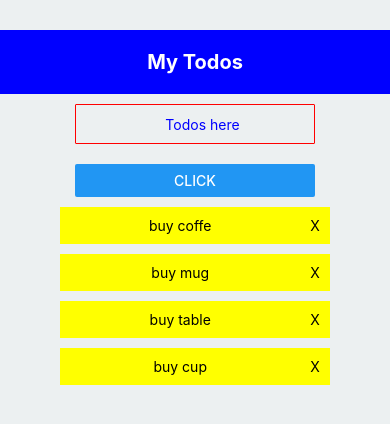
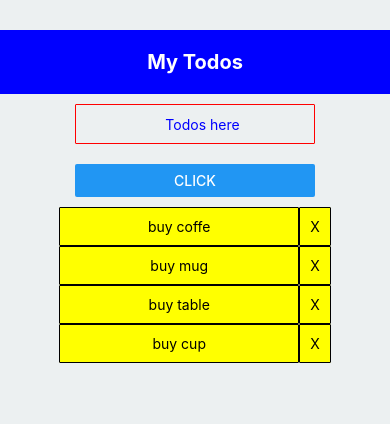
Before and after one commit to SteveJ123/react_native, a React Native app in the folder todo/: screen / in a window 390 px wide. Shown: the top 424 px of the page. Built offline with nearby package versions, Linux system fonts and the light colour scheme.

Commit message:
added style

```diff
--- a/todo/App.js
+++ b/todo/App.js
@@ -45,16 +45,16 @@ updateTodo = (key) => {
     this.setState({ todos: update });
   }
 
-addText = () =>{
+  addText = () => {
     console.log("texting", typeof this.state.todos);
     const additem = this.state.todos;
     console.log("typeof", typeof additem);
-  additem.push({text: this.state.value, key: '6'})
-  this.setState({todos: additem})
+    additem.push({ text: this.state.value, key: '6' })
+    this.setState({ todos: additem })
   }
 
-updateValue = (text) =>{
-  this.setState({value: text});
+  updateValue = (text) => {
+    this.setState({ value: text });
   }
 
   render() {
@@ -67,8 +67,10 @@ updateValue = (text) =>{
           data={this.state.todos}
           renderItem={({ item }) => (
             <View>
-              {console.log(item)}
+              {/* {console.log(item)} */}
+              <View style={styles.listContainer}>
                 <Item item={item} updateTodo={this.updateTodo} />
+              </View>
             </View>
           )}
         />
@@ -84,5 +86,10 @@ const styles = StyleSheet.create({
     alignItems: 'center',
     justifyContent: 'center',
     backgroundColor: '#ecf0f1',
+  },
+  listContainer: {
+    // backgroundColor: '#72bcd4',
+    // width: 540,
+    // padding: 10,
   }
 });
--- a/todo/components/Item.js
+++ b/todo/components/Item.js
@@ -35,15 +35,25 @@ const styles = StyleSheet.create({
     },
     itemList: {
         width: 240,
-        marginTop: 10,
+        // marginTop: 10,
         padding: 10,
         backgroundColor: 'yellow',
         textAlign: 'center',
+        borderStyle: 'solid',
+        borderRadius: 1,
+        borderWidth: 1,
+        borderColor: 'black',
+        // borderBottomColor: 'black',
+        // borderTopColor: 'yellow',
     },
     closeList: {
-        marginTop: 10,
+        // marginTop: 10,
         padding: 10,
         backgroundColor: 'yellow',
+        borderStyle: 'solid',
+        borderRadius: 1,
+        borderWidth: 1,
+        borderColor: 'black',
     }
 
 });
--- a/todo/components/Textfield.js
+++ b/todo/components/Textfield.js
@@ -18,7 +18,7 @@ export default class Textfield extends React.Component {
     render() {
         console.log("textinput", this.props );
         return (
-            <View>
+            <View style={styles.textFieldContainer}>
                 <TextInput
                     placeholder="Todos here"
                     placeholderTextColor="blue"
@@ -44,5 +44,8 @@ const styles = StyleSheet.create({
         borderTopColor: 'red',
         marginTop: 10,
         marginBottom: 20,
+    },
+    textFieldContainer:{
+        marginBottom: 10,
     }
 });
```
Lines whose indentation alone changed are shown as unchanged.
